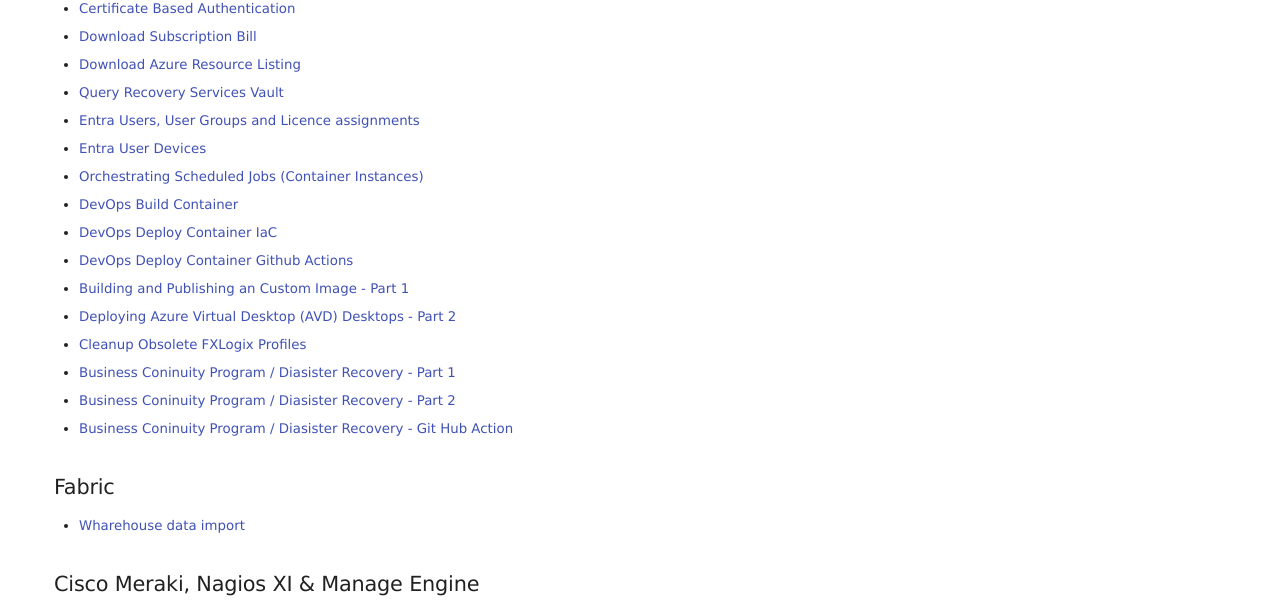
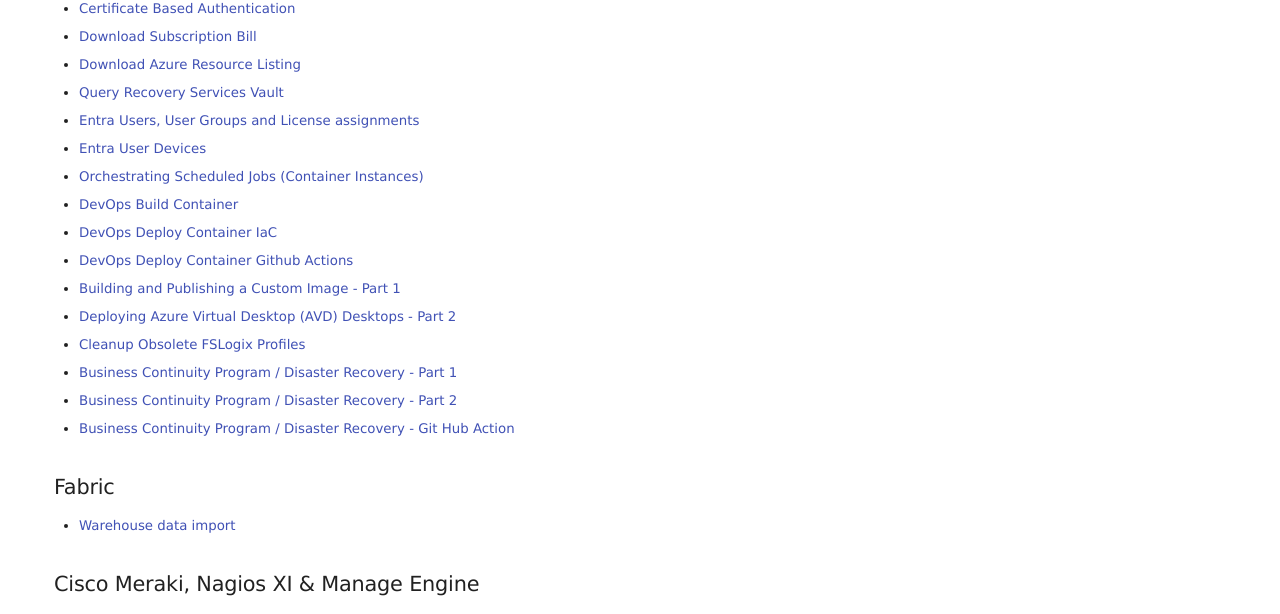
Before and after one commit to Munish-Sethi/pers-blog, an MkDocs documentation site: the page built from docs/index.md, in a window 1280 px wide and 900 px high. Shown: the part 210-824 px from the top of the window. Built offline with MkDocs 1.6.1 and Material for MkDocs 9.7.7, drawn with Linux system fonts in a browser that asks for light colours.

Commit message:
Corrected spellign mistakes

```diff
--- a/docs/index.md
+++ b/docs/index.md
@@ -5,21 +5,21 @@
 - [Download Subscription Bill](azure-billing.md)
 - [Download Azure Resource Listing](azure-resources.md)
 - [Query Recovery Services Vault](azure-query-recovery-services-vault.md)
-- [Entra Users, User Groups and Licence assignments](azure-ad-user.md)
+- [Entra Users, User Groups and License assignments](azure-ad-user.md)
 - [Entra User Devices](azure-ad-user-devices.md)
 - [Orchestrating Scheduled Jobs (Container Instances)](azure-container-schedule.md)
 - [DevOps Build Container](devops-build-container.md)
 - [DevOps Deploy Container IaC](devops-deploy-container-iac.md)
 - [DevOps Deploy Container Github Actions](devops-deploy-container-github-action.md)
-- [Building and Publishing an Custom Image - Part 1](avd-custon-image-compute-gallery-part1.md)
+- [Building and Publishing a Custom Image - Part 1](avd-custon-image-compute-gallery-part1.md)
 - [Deploying Azure Virtual Desktop (AVD) Desktops - Part 2](avd-publish-part2.md)
-- [Cleanup Obsolete FXLogix Profiles](avd-cleanup-obsolete-fsLogix-profiles.md)
-- [Business Coninuity Program / Diasister Recovery - Part 1](azure-bcpdr-part1.md)
-- [Business Coninuity Program / Diasister Recovery - Part 2](azure-bcpdr-part2.md)
-- [Business Coninuity Program / Diasister Recovery - Git Hub Action](azure-bcpdr-github-action.md)
+- [Cleanup Obsolete FSLogix Profiles](avd-cleanup-obsolete-fsLogix-profiles.md)
+- [Business Continuity Program / Disaster Recovery - Part 1](azure-bcpdr-part1.md)
+- [Business Continuity Program / Disaster Recovery - Part 2](azure-bcpdr-part2.md)
+- [Business Continuity Program / Disaster Recovery - Git Hub Action](azure-bcpdr-github-action.md)
 
 ## Fabric
-- [Wharehouse data import](fabric-wharehouse-fact-import.md)
+- [Warehouse data import](fabric-wharehouse-fact-import.md)
 
 ## Cisco Meraki, Nagios XI & Manage Engine
 - [Cisco Meraki Unused Devices](meraki-unused-device-sync.md)
```
Also changed, not shown: docs/azure-resources.md (+1 -1 lines), docs/sap-rfc-python-container.md (+1 -1 lines).
